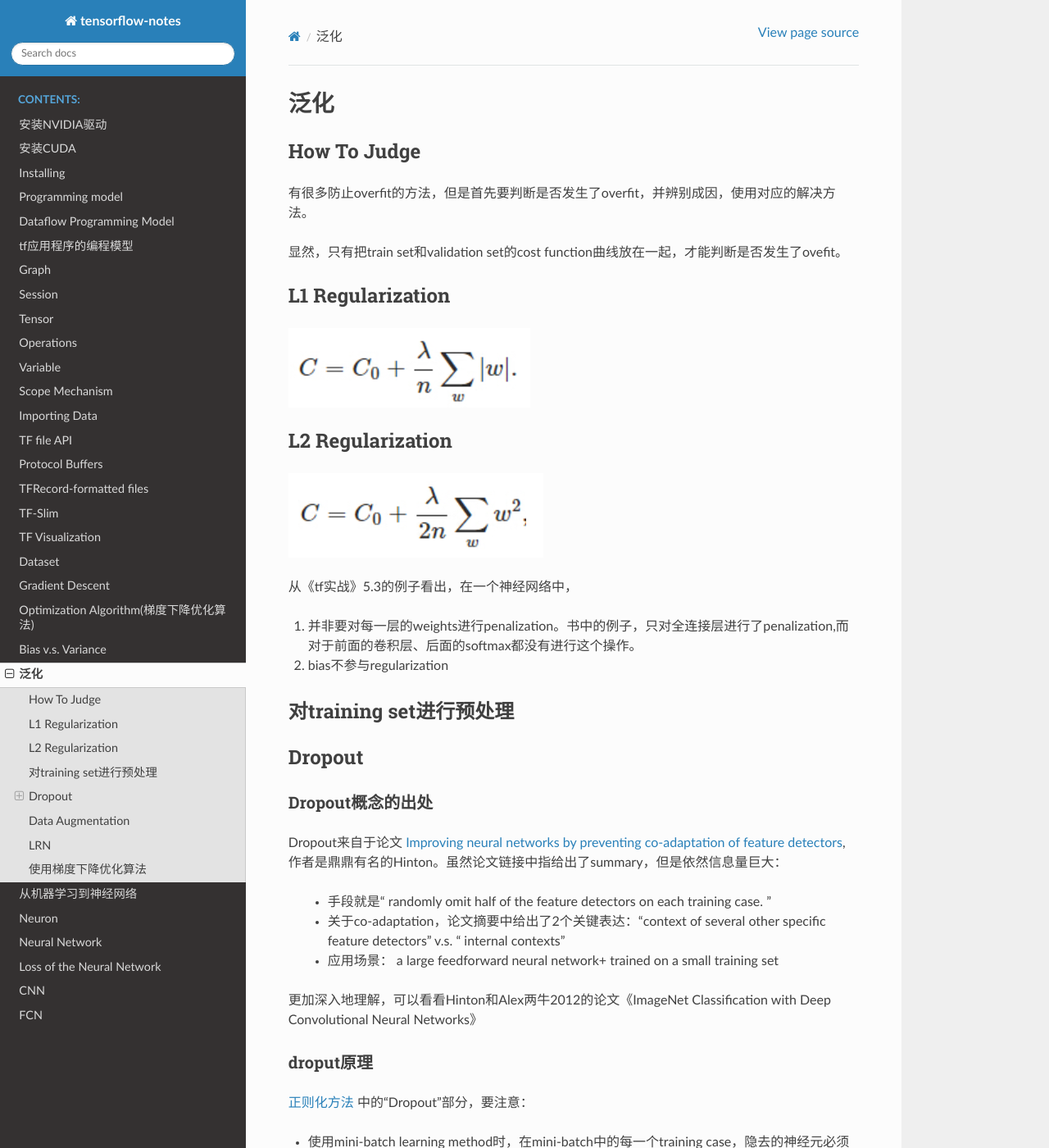
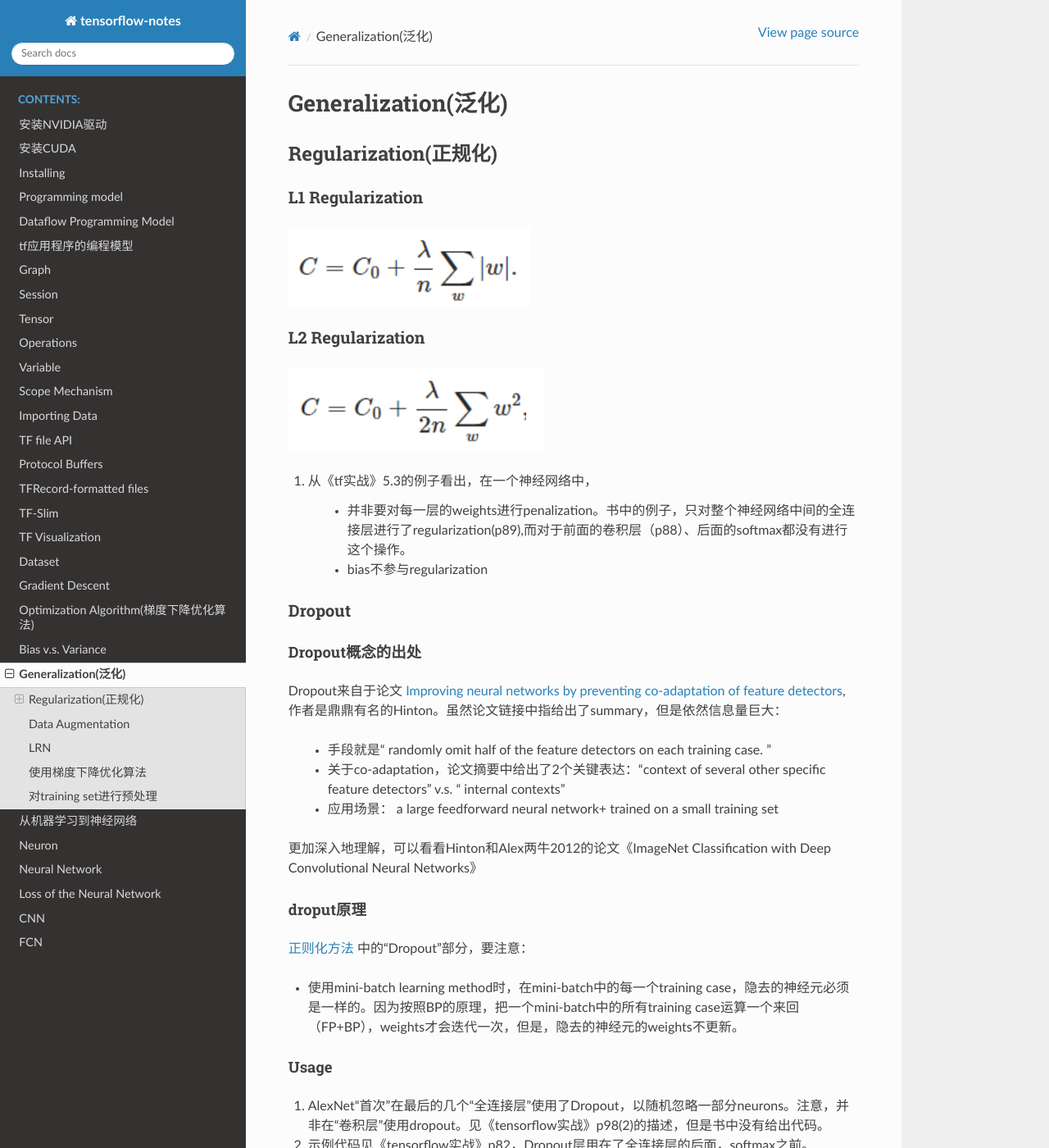
Before and after one commit to yiwenliu/tensorflow-notes, a Sphinx documentation site: the page built from source/generalization.rst, in a window 1280 px wide and 1400 px high. Shown: the whole window at 82% size. Built offline with Sphinx 7.4.7 and the Read the Docs theme 2.0.0, drawn with Linux system fonts in a browser that asks for light colours.

Commit message:
20181023

```diff
--- a/source/generalization.rst
+++ b/source/generalization.rst
@@ -1,34 +1,29 @@
-泛化
-==========
-How To Judge
--------------------
-有很多防止overfit的方法，但是首先要判断是否发生了overfit，并辨别成因，使用对应的解决方法。
+Generalization(泛化)
+==============================
 
-显然，只有把train set和validation set的cost function曲线放在一起，才能判断是否发生了ovefit。
+Regularization(正规化)
+---------------------------
 
 L1 Regularization
--------------------
+^^^^^^^^^^^^^^^^^^^^^^^^^^
 .. image:: img/l1-reg.png
 
 L2 Regularization
--------------------
+^^^^^^^^^^^^^^^^^^^^^^^^^^
 .. image:: img/l2-reg.png
 
-从《tf实战》5.3的例子看出，在一个神经网络中，
+1. 从《tf实战》5.3的例子看出，在一个神经网络中，
 
-1. 并非要对每一层的weights进行penalization。书中的例子，只对全连接层进行了penalization,而对于前面的卷积层、后面的softmax都没有进行这个操作。
-2. bias不参与regularization
-
-对training set进行预处理
-------------------------------
+    - 并非要对每一层的weights进行penalization。书中的例子，只对整个神经网络中间的全连接层进行了regularization(p89),而对于前面的卷积层（p88）、后面的softmax都没有进行这个操作。
+    - bias不参与regularization
 
 .. _dropout:
 
 Dropout
--------------------
+^^^^^^^^^^^^
 
 Dropout概念的出处
-^^^^^^^^^^^^^^^^^^^
+++++++++++++++++++++++++++
 Dropout来自于论文 `Improving neural networks by preventing co-adaptation of feature detectors <https://arxiv.org/abs/1207.0580>`_, 作者是鼎鼎有名的Hinton。虽然论文链接中指给出了summary，但是依然信息量巨大：
 
     - 手段就是“ randomly omit half of the feature detectors on each training case. ”
@@ -38,13 +33,13 @@ Dropout来自于论文 `Improving neural networks by preventing co-adaptation of
 更加深入地理解，可以看看Hinton和Alex两牛2012的论文《ImageNet Classification with Deep Convolutional Neural Networks》
 
 droput原理
-^^^^^^^^^^^^^^
+++++++++++++++++++++++++++
 `正则化方法 <http://blog.csdn.net/u012162613/article/details/44261657>`_ 中的“Dropout”部分，要注意：
 
 - 使用mini-batch learning method时，在mini-batch中的每一个training case，隐去的神经元必须是一样的。因为按照BP的原理，把一个mini-batch中的所有training case运算一个来回（FP+BP），weights才会迭代一次，但是，隐去的神经元的weights不更新。
 
 Usage
-^^^^^^^^
+++++++++++++++++++++++++++
 1. AlexNet“首次”在最后的几个“全连接层”使用了Dropout，以随机忽略一部分neurons。注意，并非在“卷积层”使用dropout。见《tensorflow实战》p98(2)的描述，但是书中没有给出代码。
 
 2. 示例代码见《tensorflow实战》p82，Dropout层用在了全连接层的后面，softmax之前。
```
Also changed, not shown: other parts of source/generalization.rst (+3 -0 lines), source/dataset.rst (+8 -0 lines).
